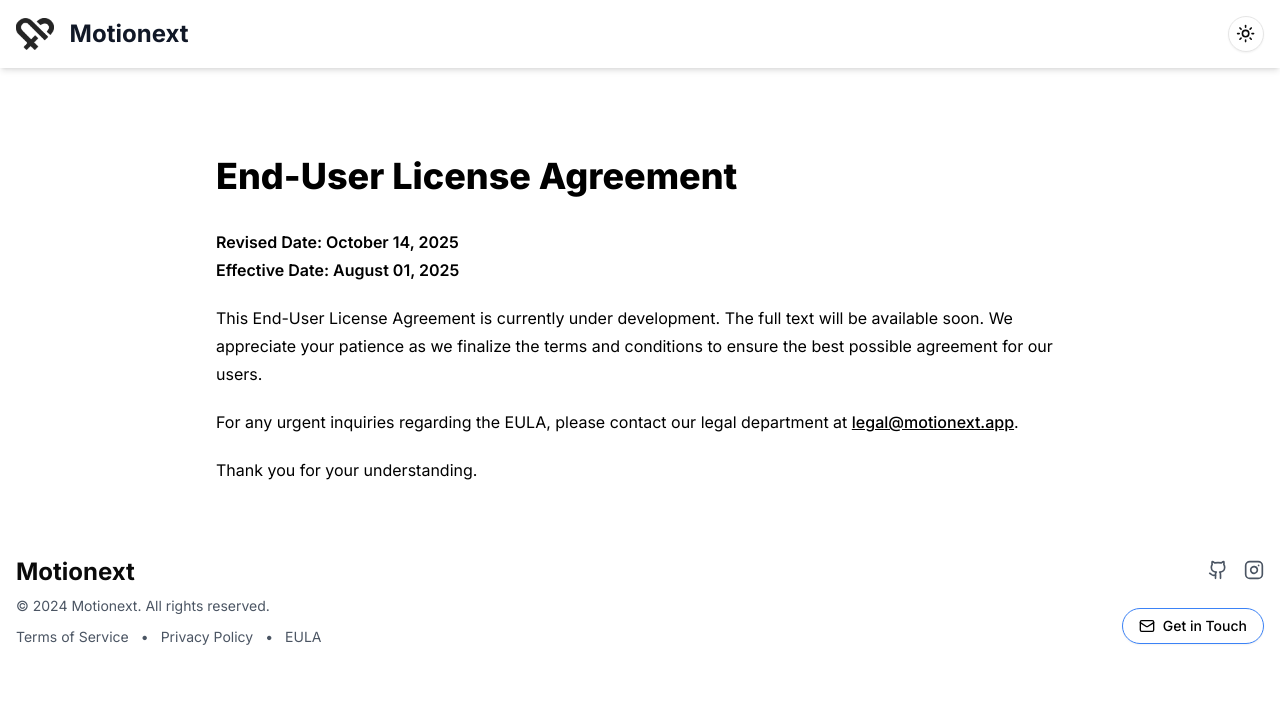
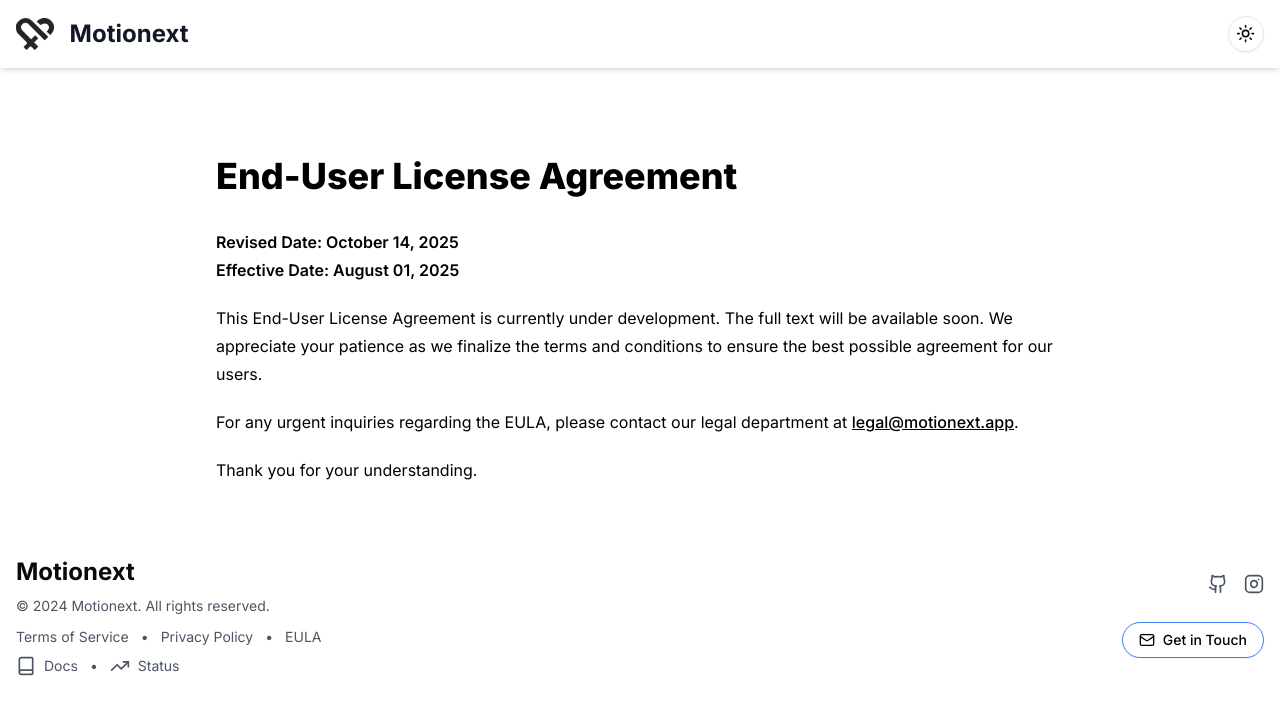
Before and after one commit to motionext/motionext-web, a Next.js app: page /legal/eula in a window 1280 px wide. Shown: the top 714 px of the page. Built offline with nearby package versions, Linux system fonts and the light colour scheme.

Commit message:
feat: Add docs and status links and update packages

```diff
--- a/components/Footer.tsx
+++ b/components/Footer.tsx
@@ -1,5 +1,5 @@
 import { ContactButton } from "@/components/ContactButton";
-import { Github, Instagram } from "lucide-react";
+import { Github, Instagram, Book, TrendingUp } from "lucide-react";
 import Link from "next/link";
 
 interface FooterProps {
@@ -54,6 +54,11 @@ export function Footer({
                 {eula}
               </a>
             </div>
+            <div className="mt-2 space-x-3 flex items-center">
+              <a href="https://docs.motionext.app" className="text-sm text-gray-600 hover:text-gray-800 dark:text-gray-300 dark:hover:text-gray-100 transition-colors flex items-center gap-2"><Book size={20} /> Docs</a>
+              <span className="text-sm text-gray-600 dark:text-gray-300">•</span>
+              <a href="https://status.motionext.app" className="text-sm text-gray-600 hover:text-gray-800 dark:text-gray-300 dark:hover:text-gray-100 transition-colors flex items-center gap-2"><TrendingUp size={20} /> Status</a>
+            </div>
           </div>
           <div className="flex flex-col items-center md:items-end">
             <div className="flex space-x-4 mb-4">
--- a/components/Navbar.tsx
+++ b/components/Navbar.tsx
@@ -26,6 +26,7 @@ interface NavbarProps {
     light: string;
     dark: string;
     system: string;
+    docs: string;
   };
   noLanguageSelector?: boolean;
 }
@@ -70,6 +71,7 @@ export function Navbar({ messages, noLanguageSelector = false }: NavbarProps) {
               <NavLink href="/" label={messages.home} />
               <NavLink href="#features" label={messages.features} />
               <NavLink href="#team" label={messages.team} />
+              <NavLink href="https://docs.motionext.app" label={messages.docs} />
             </>
           )}
           <ThemeToggle messages={messages} />
@@ -109,6 +111,11 @@ export function Navbar({ messages, noLanguageSelector = false }: NavbarProps) {
                   <NavLink
                     href="#team"
                     label={messages.team}
+                    onClick={() => setIsOpen(false)}
+                  />
+                  <NavLink
+                    href="https://docs.motionext.app"
+                    label={messages.docs}
                     onClick={() => setIsOpen(false)}
                   />
                 </nav>
--- a/messages/en.ts
+++ b/messages/en.ts
@@ -3,6 +3,7 @@ export const translations = {
     home: "Home",
     features: "Core Features",
     team: "Our Team",
+    docs: "Docs",
     light: "Light",
     dark: "Dark",
     system: "System",
--- a/messages/pt.ts
+++ b/messages/pt.ts
@@ -3,6 +3,7 @@ export const translations = {
     home: "Início",
     features: "Funcionalidades Principais",
     team: "A Nossa Equipa",
+    docs: "Docs",
     light: "Claro",
     dark: "Escuro",
     system: "Sistema",
```
Also changed, not shown: package.json (+14 -14 lines).
